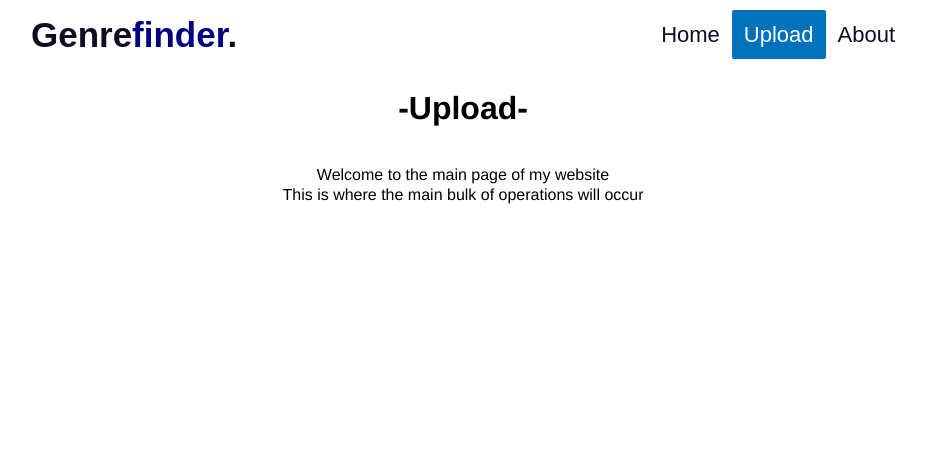
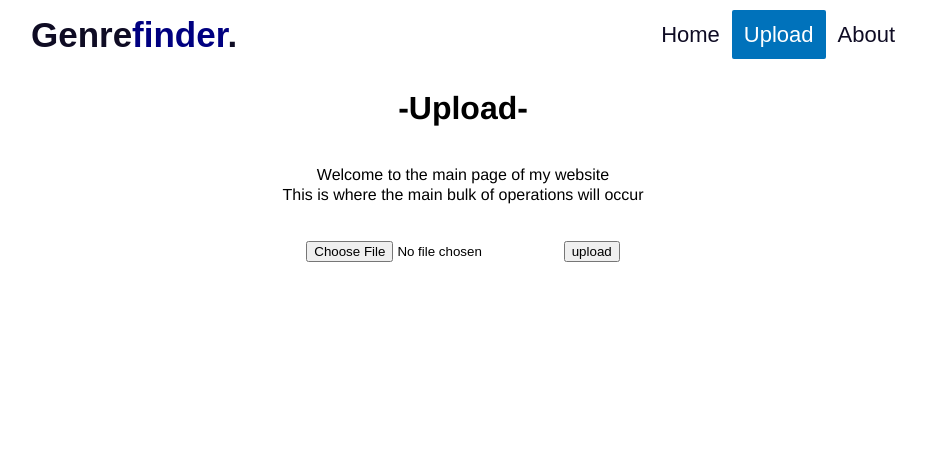
Before and after one commit to aybery/py-genre-identifier, a Flask app: page /upload/ in a window 1280 px wide. Shown: the top 461 px of the page, without its empty margins (177-1103 px from the left). Run offline with Flask 2, Linux system fonts and the light colour scheme.

Commit message:
Added ability to upload files

```diff
--- a/main.py
+++ b/main.py
@@ -1,16 +1,49 @@
-from flask import Flask, render_template, url_for
+import os
+
+from flask import Flask, render_template, url_for, request
+from werkzeug.utils import secure_filename
+
+ALLOWED_EXTENSIONS = {'wav', 'mp3'} # only .wav and .mp3 files can be uploaded
 
 app = Flask(__name__)
+app.config['UPLOAD_FOLDER'] = 'Audio'
+app.config['MAX_CONTENT_LENGTH'] = 800 * 1000 * 1000 # 800MB max size
 
+
+def allowed_file(filename):
+    return '.' in filename and filename.rsplit('.', 1)[1].lower() in ALLOWED_EXTENSIONS
 
 @app.route("/")
 def home():
     return render_template("home.html")
 
 
-@app.route("/upload/")
+@app.route('/upload/', methods=['GET', 'POST'])
 def upload():
-    return render_template("upload.html")
+    message = ""
+    if request.method == 'POST':
+        f = request.files['file']
+        print(f.filename, "this is the file name :)")
+
+        # checks if the user actually uploaded anything
+        if f.filename == "":
+            message = "no data??"
+        else:
+            # Checks if there is a folder called "Audio" to put any files that are uploaded into
+            path = os.getcwd() + "\Audio"
+            if os.path.isdir(path):
+                pass
+            else:
+                os.mkdir("Audio")
+
+            # gets the complete path of the file and tries to save it
+            path = os.path.join(app.config['UPLOAD_FOLDER'], f.filename)
+            if os.path.isfile(path):
+                message = "error saving file, it already exists"
+            else:
+                f.save(path)
+                message = "file uploaded successfully"
+    return render_template('upload.html', message=message)
 
 
 @app.route("/about/")
--- a/static/css/template.css
+++ b/static/css/template.css
@@ -16,6 +16,11 @@ p {
   width: 100%;
   text-align: center;
   line-height: 20px;
+}
+
+form {
+  margin-top: 20px;
+  text-align: center;
 }
 
 footer {
--- a/templates/upload.html
+++ b/templates/upload.html
@@ -16,5 +16,10 @@
         Welcome to the main page of my website <br>
         This is where the main bulk of operations will occur
     </p>
+    <form method = "POST" enctype = "multipart/form-data">
+        <input type = "file" name = "file" />
+        <input type = "submit" value="upload"/>
+    </form>
+    <p> {{ message }} </p>
 
 {% endblock %}
```
